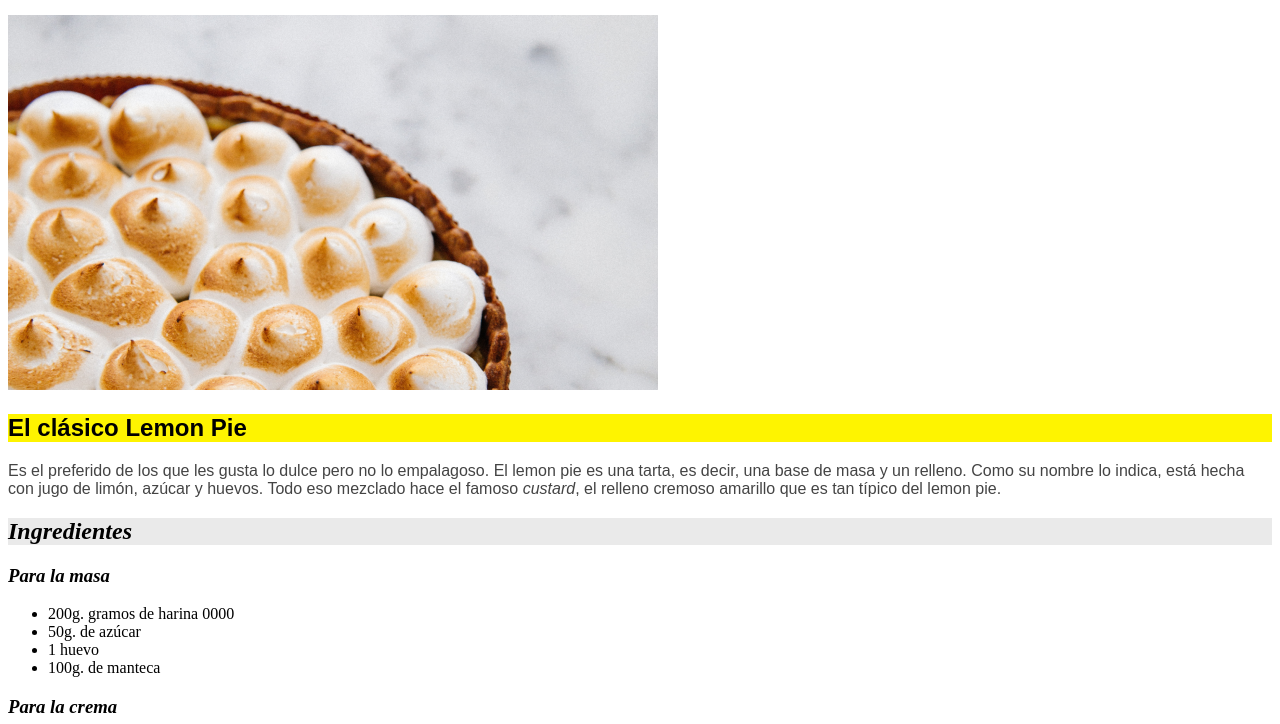
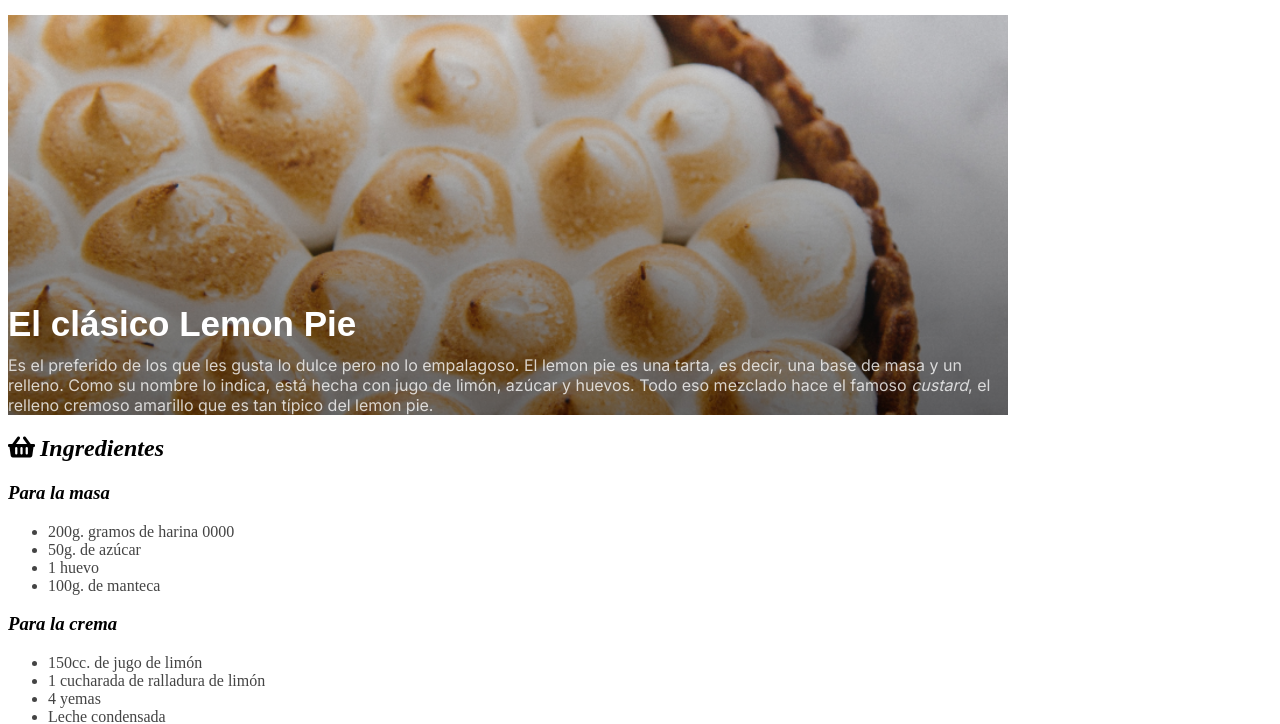
Before and after one commit to djgj57/PageRecetas, a plain HTML site: page recetas/El_clasico-Lemon_Pie.html in a window 1280 px wide. Shown: the part 90-814 px from the top of the page. Drawn offline with Linux system fonts and the light colour scheme; a web font is replaced by a local one.

Commit message:
pagina actualizada con backgroud

```diff
--- a/css/styles.css
+++ b/css/styles.css
@@ -1,7 +1,18 @@
+@import url('https://fonts.googleapis.com/css2?family=Inter&display=swap');
+@import url('https://fonts.googleapis.com/css2?family=Playfair+Display:ital,wght@1,400&display=swap');
+@import url(https://use.fontawesome.com/releases/v5.15.3/css/all.css);
+
+
+body{
+    max-width: 1000px;
+}
+
 .titulo-receta-lemon{
-Color: #000000;
+Color: white;
 font-family: Arial;
-background-color: #FEF400;
+font-size: 35px;
+position:absolute;
+top: 65%;
 }
 
 .titulo-receta-carrot{
@@ -10,19 +21,44 @@ background-color: #FEF400;
     background-color: #FEA500;
     }
 
-
 p{
 Color: #444444;
-font-family: Arial;
+font-family: 'Inter', sans-serif;
 }
 
 h2{
 Color: #000000;
-font-family: 'Times New Roman', Times, serif;
+font-family: 'Playfair Display', serif;
 font-style: italic;
-background-color: #EAEAEA;
 }
 
 h3{
     font-style: italic;
     }
+
+.backGroud-LemonPie{
+    height: 400px;
+    background-image: url(../img/lemon-background.png);
+    background-size:cover;
+    position: relative;
+}
+
+
+
+
+.descripcion-pie{
+    margin-block-end: 0px;;
+    color: #F9F9F9;
+    opacity: 80%;
+    position: absolute;
+    bottom: 0%;
+}
+
+.fas {
+    margin-right: 5px;
+}
+
+
+li{
+    color:#444;
+}
--- a/recetas/El_clasico-Lemon_Pie.html
+++ b/recetas/El_clasico-Lemon_Pie.html
@@ -23,18 +23,17 @@
 
         <br>
 
-    <section>
-        <img src="../img/lemon-pie.png" alt="lemon-pie">
+    <section class="backGroud-LemonPie">
 
         <h1 class="titulo-receta-lemon">El clásico Lemon Pie</h1>
-        <p>Es el preferido de los que les gusta lo dulce pero no lo empalagoso. El lemon pie es una tarta, es decir, una
+        <p class="descripcion-pie">Es el preferido de los que les gusta lo dulce pero no lo empalagoso. El lemon pie es una tarta, es decir, una
             base de masa y un relleno. Como su nombre lo indica, está hecha con jugo de limón, azúcar y huevos. Todo eso
             mezclado hace el famoso <i>custard</i>, el relleno cremoso amarillo que es tan típico del lemon pie.</p>
     </section>
 
     <section>
 
-        <h2>Ingredientes</h2>
+        <h2><i class="fas fa-shopping-basket"></i>Ingredientes</h2>
         <article>
             <h3>Para la masa</h3>
             <ul>
@@ -73,7 +72,7 @@
     </section>
 
     <section>
-    <h2>Instrucciones</h2>
+    <h2><i class="fas fa-list-ol"></i>Instrucciones</h2>
 
 <ol>
     <li>Procesar o mezclar ligeramente la harina, el azúcar y la manteca fría curtada en cubitos, hasta formar un
```
Also changed, not shown: img/lemon-background.png (added).
